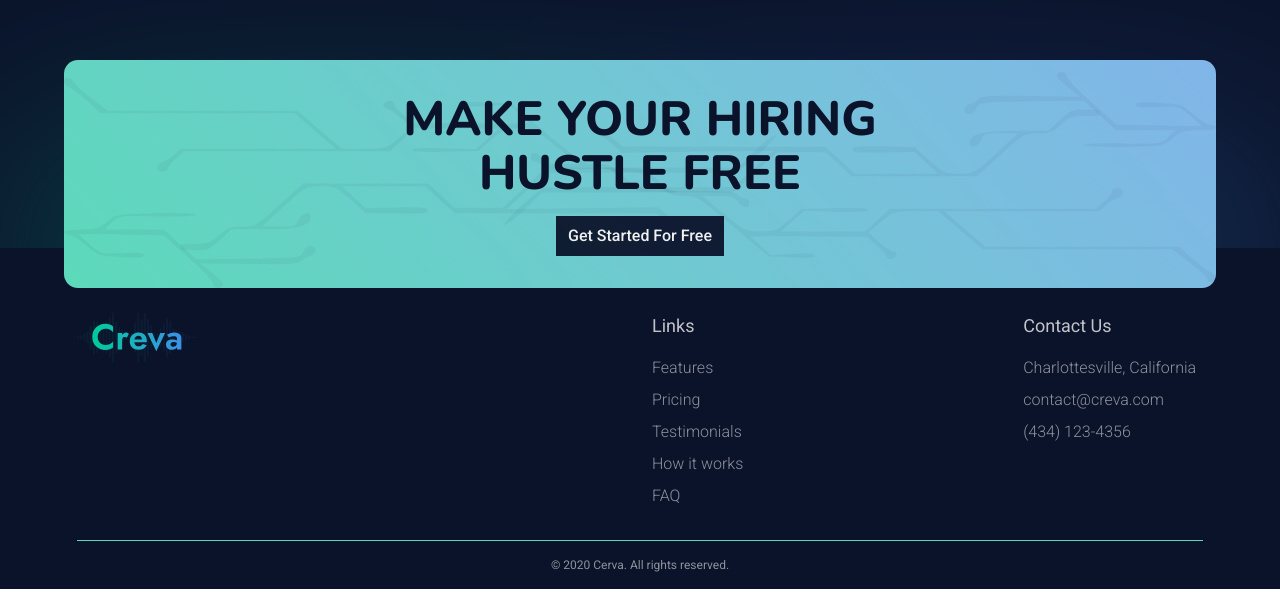
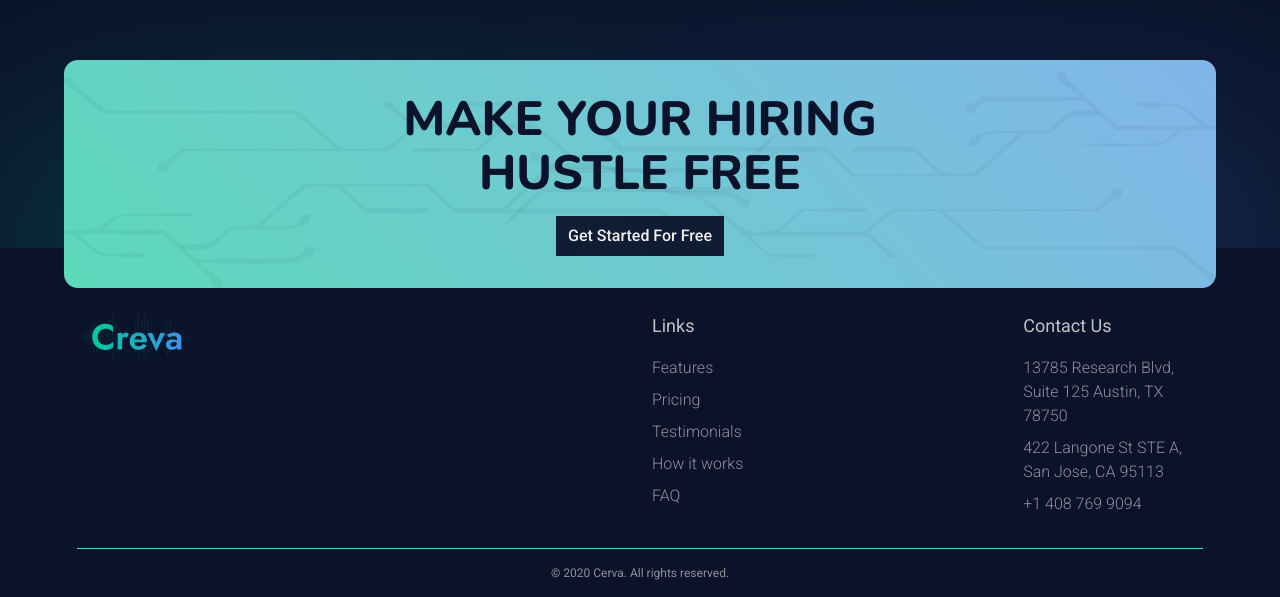
Before and after one commit to gileadinc/creva-ui, a Next.js app: page / in a window 1280 px wide. Shown: the part 10043-10640 px from the top of the page. Built offline with nearby package versions, Linux system fonts and the light colour scheme.

Commit message:
fix: correct contact information

```diff
--- a/src/app/(landing)/_components/footer/index.tsx
+++ b/src/app/(landing)/_components/footer/index.tsx
@@ -30,15 +30,15 @@ const linksData = [
 const contactData = [
   {
     name: 'Location',
-    value: 'Charlottesville, California',
+    value: '13785 Research Blvd, Suite 125 Austin, TX 78750',
   },
   {
     name: 'Email',
-    value: 'contact@creva.com',
+    value: '422 Langone St STE A, San Jose, CA 95113',
   },
   {
     name: 'Phone',
-    value: '(434) 123-4356',
+    value: '+1 408 769 9094',
   },
 ];
 
```
